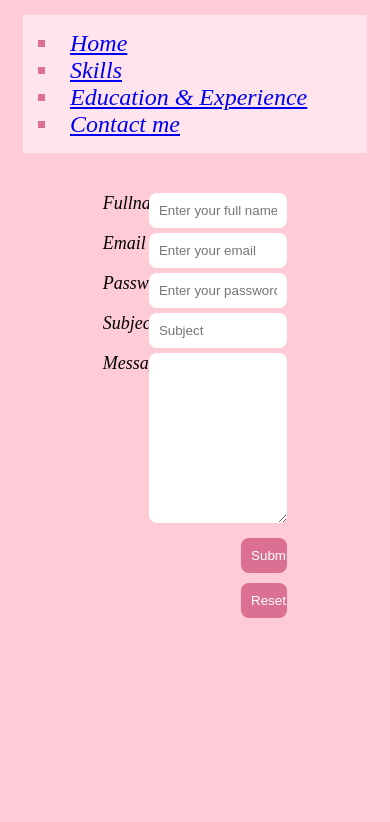
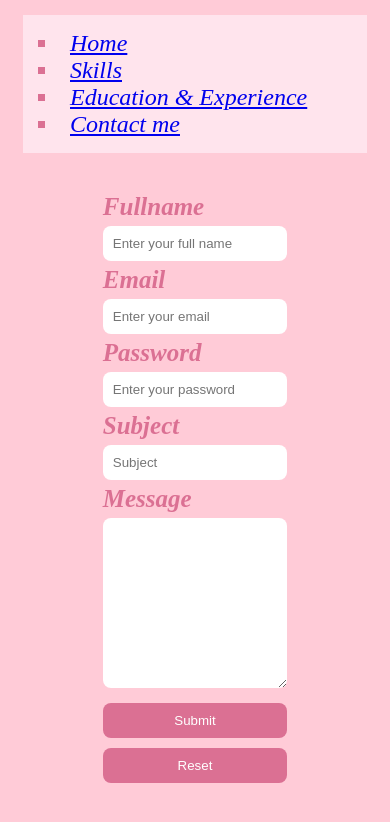
Before and after one commit to LeylaEynullazada/LeylaEynullazada.github.io, a plain HTML site: page sources/contact.html in a window 390 px wide. Drawn offline with Linux system fonts and the light colour scheme.

Commit message:
Changes made in favicon image, profile picture, also in contact me page for fitting all page sizes

```diff
--- a/sources/contact.html
+++ b/sources/contact.html
@@ -19,6 +19,7 @@
             width: 60%;
             border-radius: 10px;
             padding: 20px;
+
         }
 
         .col-25{
@@ -48,9 +49,9 @@
         input[type=text], input[type=email], textarea{
             width: 100%;
             padding: 10px;
-            border: 5px palevioletred;
             border-radius: 8px;
             resize: vertical;
+            border: white;
         }
 
         input[type=submit], input[type=reset]{
@@ -72,7 +73,23 @@
         }
 
         label{
-            display: inline-block;
+            display:inline-block;
+            color: palevioletred;
+            font-size: 25px;
+            font-weight: bold;
+        }
+
+        @media screen and (max-width: 800px) {
+            .col-25, .col-50, .col-75{
+                width: 100%;
+                margin-top: 5px;
+            }
+
+            input[type=submit], input[type=reset]{
+                width: 100%;
+                margin-top: 5px;
+                margin-left: auto;
+            }
         }
     </style>
 </head>
```
Also changed, not shown: index.html (+1 -1 lines), images/Barbie.jpg (added), images/Williee.jpg (deleted), images/favicon.ico.
